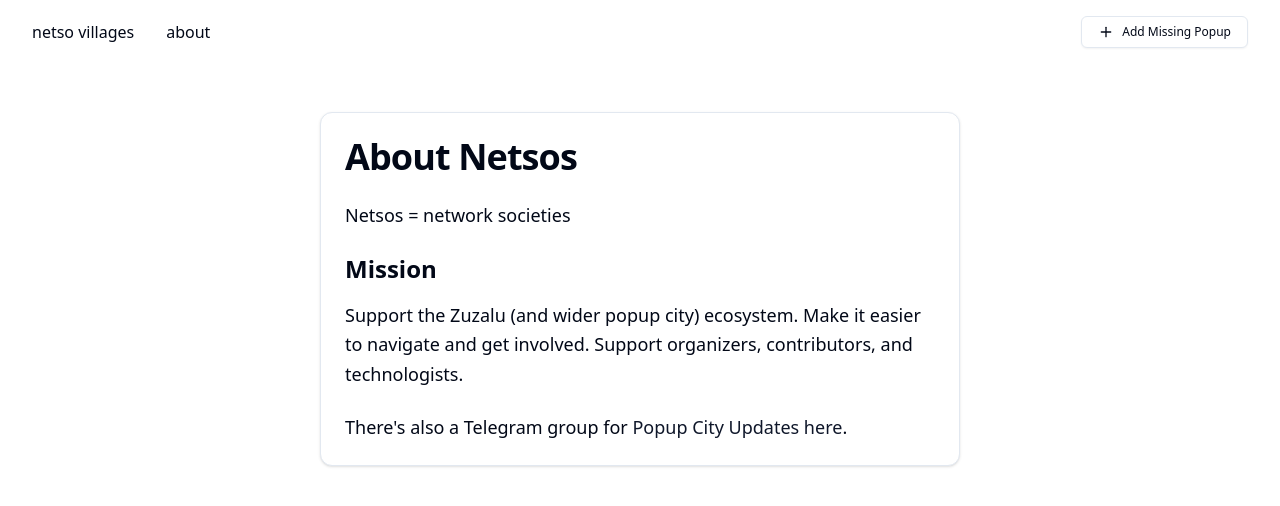
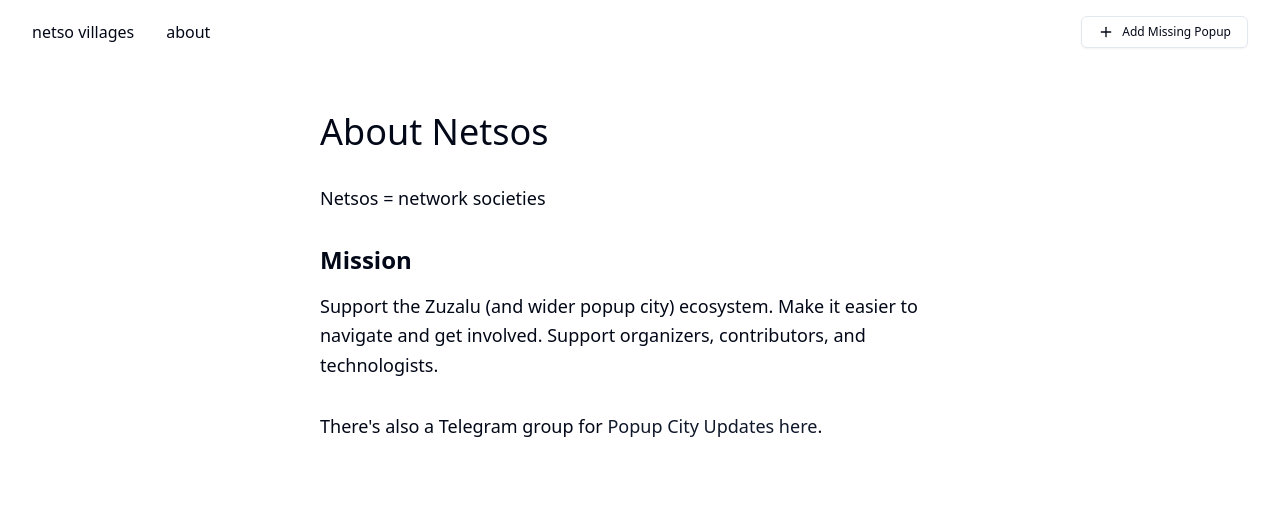
Before and after one commit to tropicalchancer/netsos, a Next.js app: page /about in a window 1280 px wide. Shown: the top 506 px of the page. Built offline with nearby package versions, Linux system fonts and the light colour scheme.

Commit message:
improve design on about page

```diff
--- a/app/about/page.tsx
+++ b/app/about/page.tsx
@@ -1,13 +1,9 @@
-import { Card, CardContent, CardHeader, CardTitle } from "@/components/ui/card"
-
 export default function AboutPage() {
   return (
     <div className="container max-w-2xl mx-auto py-12 px-4">
-      <Card>
-        <CardHeader>
-          <CardTitle className="text-4xl">About Netsos</CardTitle>
-        </CardHeader>
-        <CardContent className="space-y-6">
+      <h1 className="text-4xl mb-8">About Netsos</h1>
+
+      <div className="space-y-8">
         <section>
           <p className="text-lg">
             Netsos = network societies
@@ -35,8 +31,7 @@
             </a>.
           </p>
         </section>
-        </CardContent>
-      </Card>
+      </div>
     </div>
   )
 }
```
Lines whose indentation alone changed are shown as unchanged.
